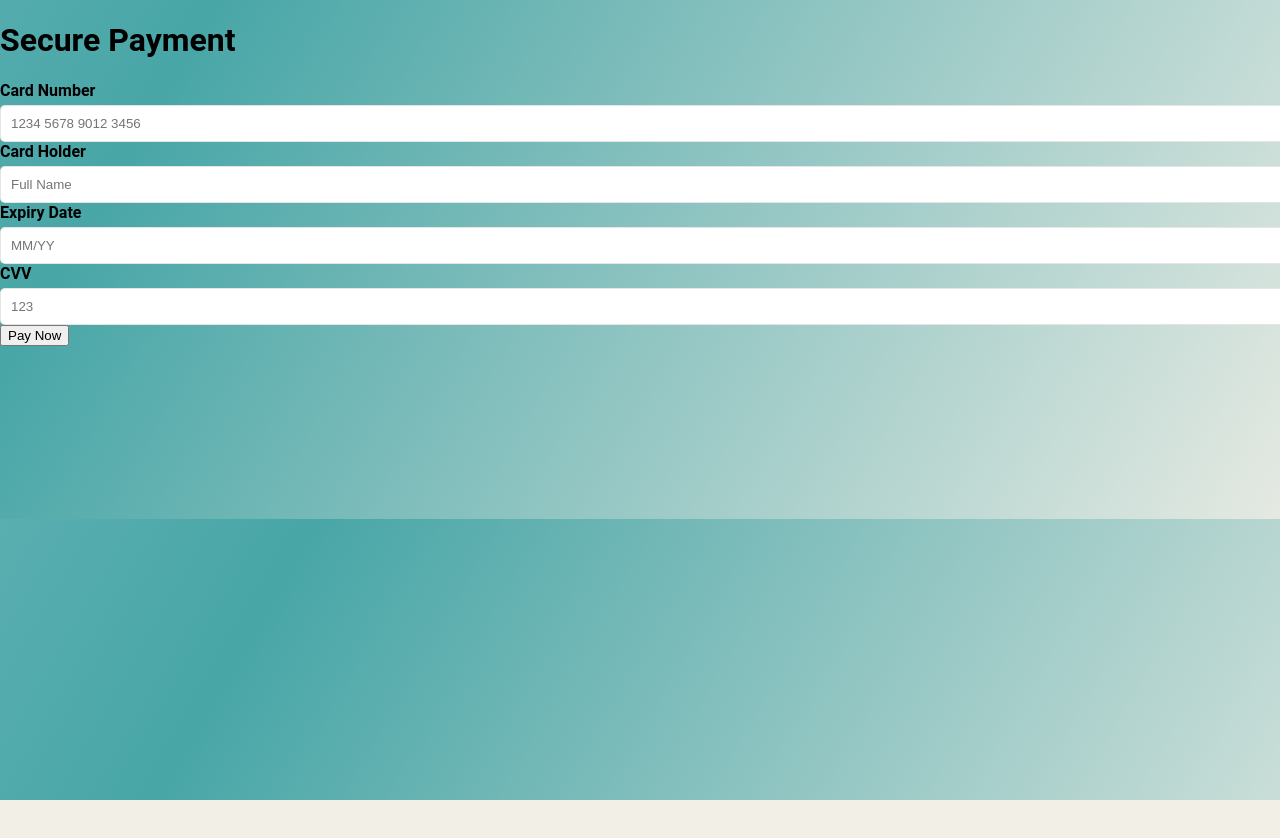
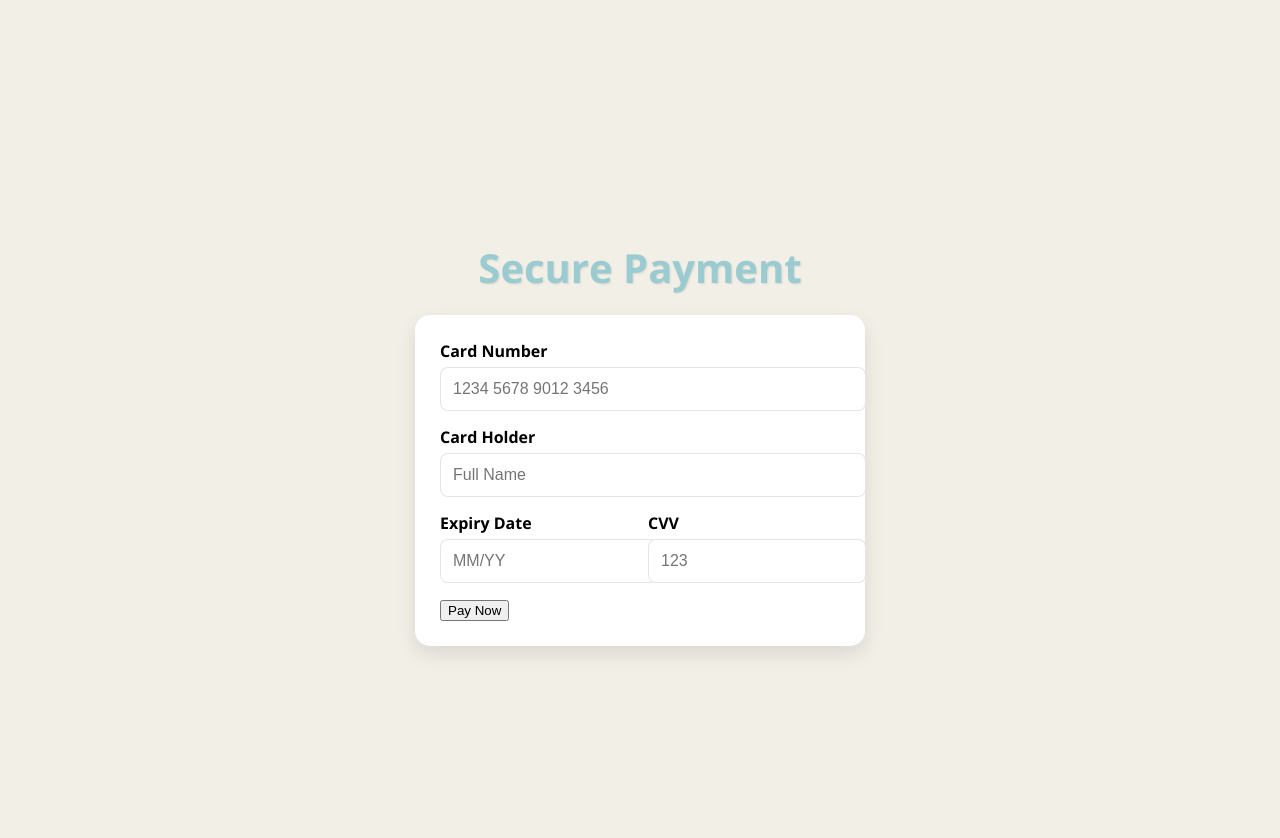
Before and after one commit to ayoubmorchid/bookhaven, a React (Create React App) app: page /payment in a window 1280 px wide. Shown: the top 838 px of the page. Before the commit the page ends 800 px from the top, so only its background shows below. Built offline with nearby package versions, Linux system fonts and the light colour scheme.

Commit message:
add style to page payment

```diff
--- a/src/App.js
+++ b/src/App.js
@@ -8,7 +8,7 @@ import ContactUs from "./pages/contactus";
 import AboutUs from "./pages/about";
 import NotFound from "./pages/NotFound";
 import Checkout from "./pages/Checkout";
-import PrivateRoute from "./component/PrivateRoute"; // استيراد PrivateRoute
+import PrivateRoute from "./component/PrivateRoute";
 import "./style/global.css";
 import Payment from "./pages/Payment";
 
--- a/src/style/Payment.css
+++ b/src/style/Payment.css
@@ -0,0 +1,56 @@
+.payment-container {
+    text-align: center;
+    padding: 30px 20px;
+    font-family: 'Open Sans', sans-serif;
+    color: var(--text-color);
+    background-color: var(--background-color);
+    min-height: 100vh;
+    display: flex;
+    flex-direction: column;
+    justify-content: center;
+    align-items: center;
+  }
+
+  .payment-title {
+    font-size: 2.5rem;
+    color: var(--primary-color);
+    font-weight: bold;
+    margin-bottom: 20px;
+    text-shadow: 1px 1px 2px var(--box-shadow-color);
+  }
+
+  .payment-form {
+    background-color: #fff;
+    padding: 25px;
+    border-radius: 15px;
+    box-shadow: 0 8px 20px var(--box-shadow-color);
+    width: 90%;
+    max-width: 400px;
+    text-align: left;
+  }
+
+  .payment-form label {
+    font-size: 1rem;
+    font-weight: bold;
+    color: var(--text-color);
+    display: block;
+    margin-bottom: 5px;
+  }
+
+  .payment-form input {
+    width: 100%;
+    padding: 12px;
+    margin-bottom: 15px;
+    border: 1px solid var(--box-shadow-color);
+    border-radius: 8px;
+    font-size: 1rem;
+  }
+
+  .payment-details {
+    display: flex;
+    justify-content: space-between;
+  }
+
+  .payment-details div {
+    width: 48%;
+  }
```
